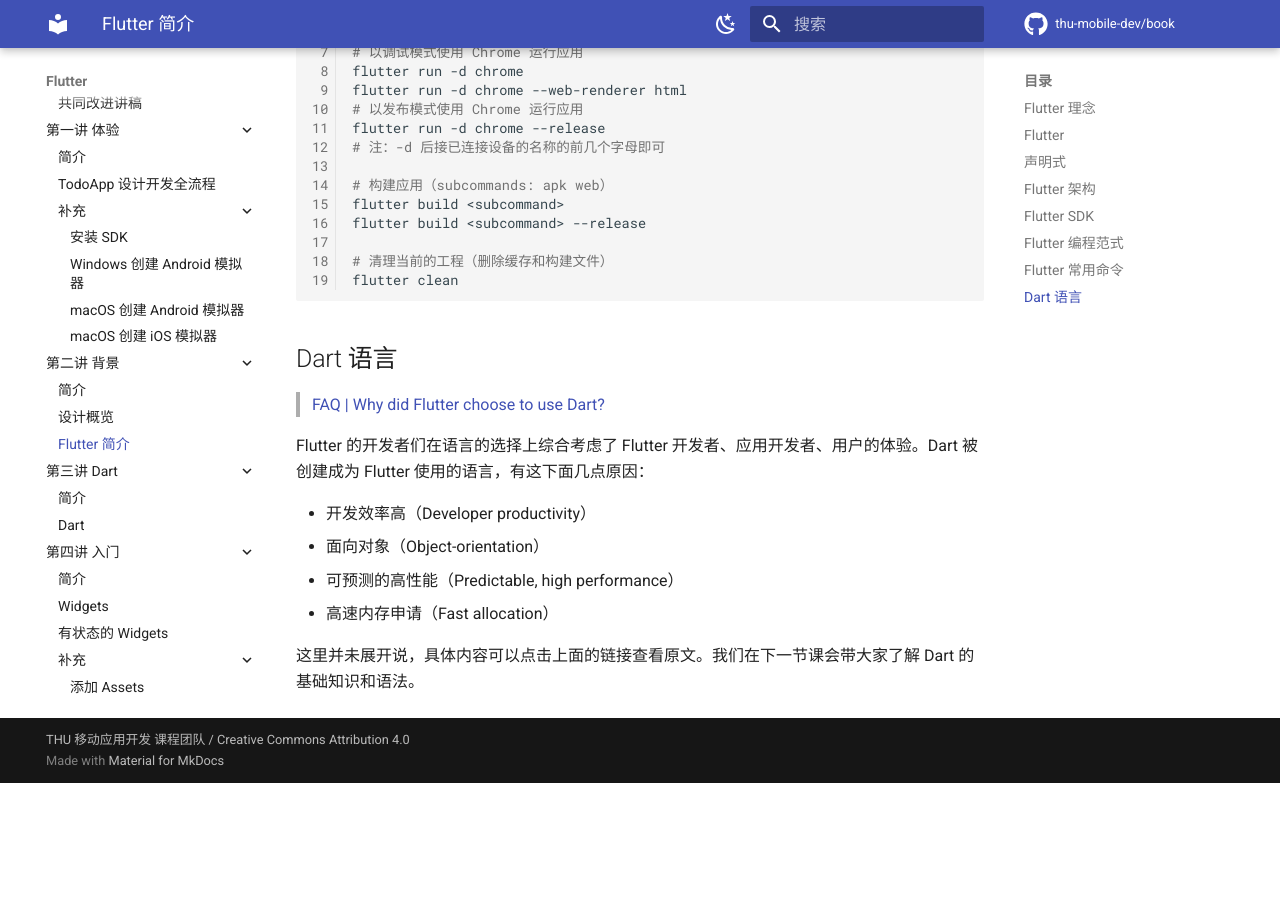
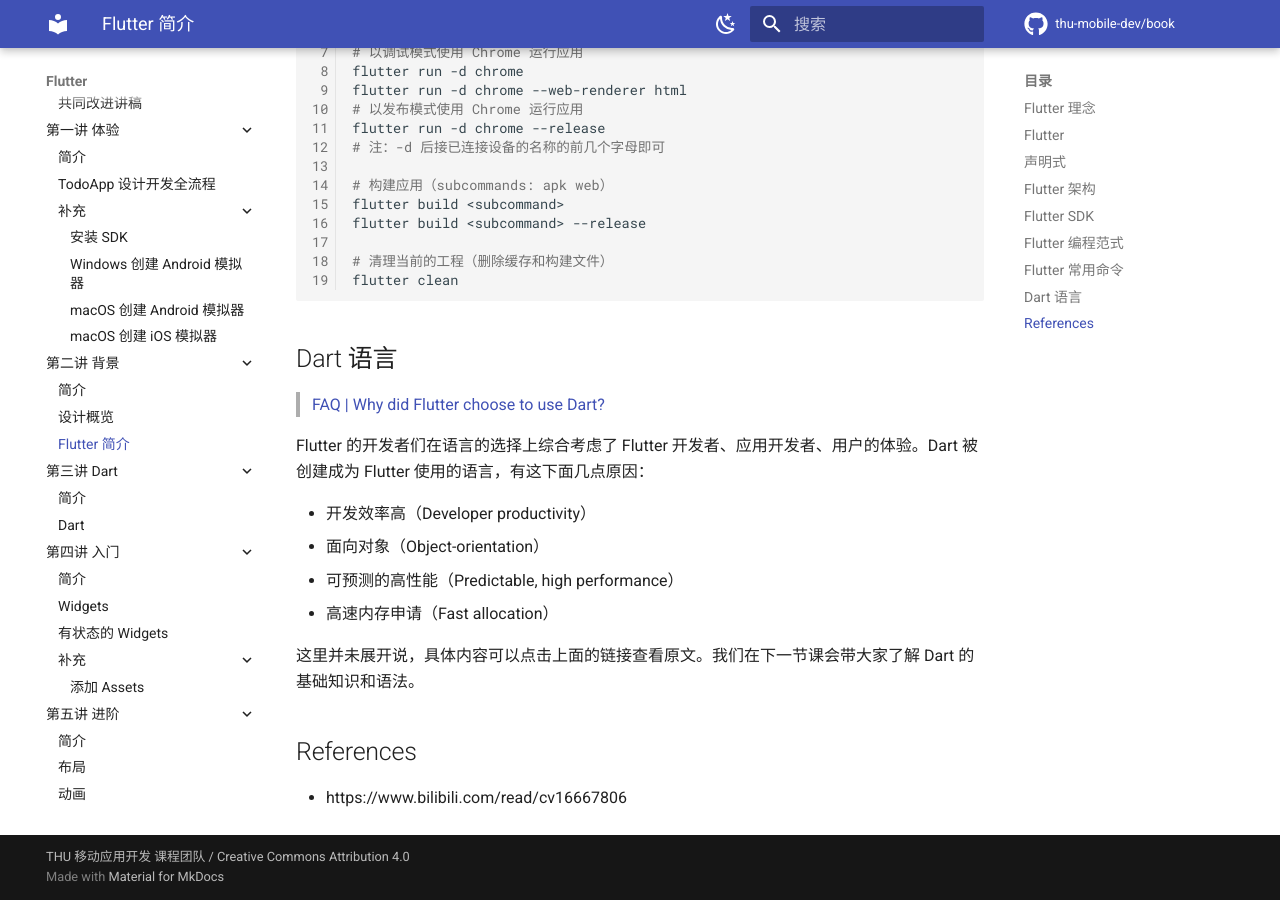
Before and after one commit to thu-mobile-dev/book, an MkDocs documentation site: the page built from docs/LECTURE/2/main-flutter-intro.md, in a window 1280 px wide and 900 px high, scrolled down 6078 px. Built offline with MkDocs 1.6.1 and Material for MkDocs 9.7.7, drawn with Linux system fonts in a browser that asks for light colours; comment, search, counter and statistics services are not loaded; before the commit the page ends 6861 px from its top, so only the background shows below that.

Commit message:
add bilibili cv

```diff
--- a/docs/LECTURE/2/main-flutter-intro.md
+++ b/docs/LECTURE/2/main-flutter-intro.md
@@ -177,3 +177,7 @@
 - 高速内存申请（Fast allocation）
 
 这里并未展开说，具体内容可以点击上面的链接查看原文。我们在下一节课会带大家了解 Dart 的基础知识和语法。
+
+## References
+
+- https://www.bilibili.com/read/cv16667806
```
Also changed, not shown: docs/LECTURE/4/main-stateful.md (+1 -0 lines).
